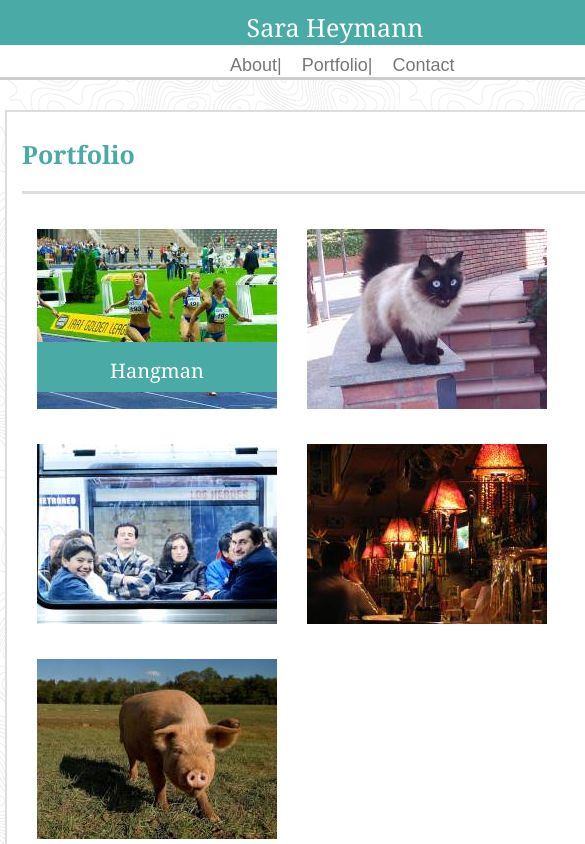
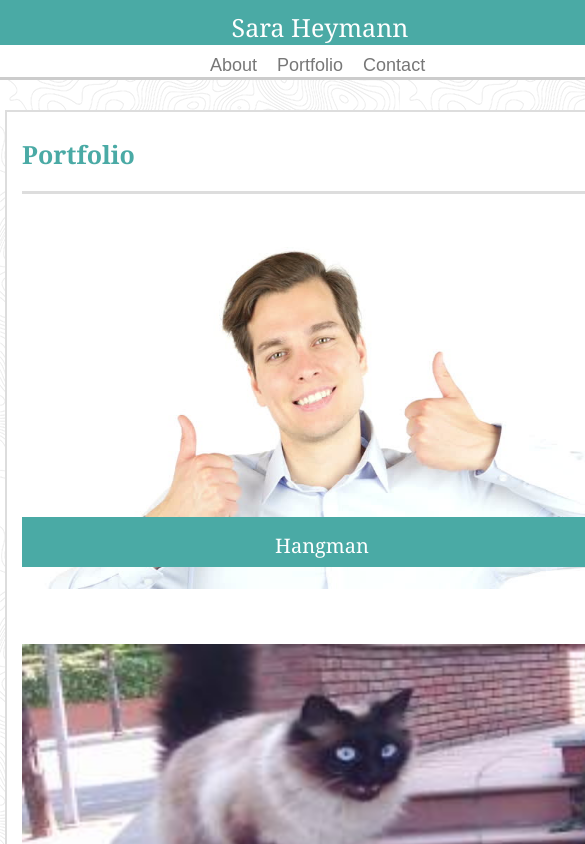
Before and after one commit to saraheymann/Responsive-Portfolio, a plain HTML site: page portfolio.html in a window 390 px wide. Shown: the top 844 px of the page, 585 px wide, since content can reach past the window. Drawn offline with Linux system fonts and the light colour scheme.

Commit message:
640 profile done

```diff
--- a/assets/css/styles.css
+++ b/assets/css/styles.css
@@ -130,6 +130,8 @@ table{
 	margin-left: 30px;
 	margin-top: 25px;
 	position: relative;
+	height: 180px;
+	width: 240px;
 }
 .leftLabel{
 	float: left;
@@ -214,9 +216,9 @@ footer{
 	margin-top: 807px;
 }
 
-@media (max-width: 670px) {
+@media (max-width: 640px) {
 	.yourName{
-		width: 670px;
+		width: 640px;
 		height: 45px;
 		margin: 0px;
 		font: 25px Georgia, Times, Times New Roman, serif;
@@ -224,14 +226,14 @@ footer{
 	}
 	header{
 		height:80px;
-		width: 670px;
+		width: 640px;
 		position: static;
 
 	}
 	table {
 		width: 100px;
 		margin-top: 35px;
-		margin-left: 210px;
+		margin-left: 190px;
 		padding-bottom: 0px
 		font: 15px 'Arial','Helvetica Neue', Helvetica, sans-serif;
 		word-spacing: 30px;
@@ -239,13 +241,13 @@ footer{
 		border-spacing: 20px;
 	}
 	.contentBox{
-		width: 660px;
+		width: 630px;
 		height: 530px;
 		margin-left: 5px;
 		margin-top: 30px;
 	}
 	.contentHeader{
-		width: 630px;
+		width: 600px;
 		height: 82px;
 		font-size: 25px;
 		margin-left: 15px;
@@ -257,7 +259,7 @@ footer{
 		margin-left: 15px;
 		margin-right: 15px;
 		height: 372px;
-		width: 630px;
+		width: 600px;
 	}
 	.bio{
 		font: 20px, 'Arial','Helvetica Neue', Helvetica, sans-serif;
@@ -268,13 +270,13 @@ footer{
 		margin-bottom: 10px;
 	}
 	.sideBar{
-		width: 660px;
+		width: 630px;
 		height: 163px;
 		margin-top: 590px;
 		margin-left: 5px;
 	}
 	.connectHeader{
-		width: 630px;
+		width: 600px;
 		height: 57px;
 		border-bottom: solid 1px #dddddd;
 		font-weight: bold;
@@ -304,7 +306,7 @@ footer{
 		margin-top: 25px;
 	}
 	.nameForm{
-		width: 630px;
+		width: 600px;
 		height: 30px;
 		margin-left: 15px;
 		text-align: left;
@@ -330,22 +332,34 @@ footer{
 	.portfolioPictures{
 		clear: all;
 		float: left;
-		margin-left: 30px;
+		margin-left: 15px;
 		margin-top: 35px;
+		margin-bottom: 20px;
+		height: 360px;
+		width: 600px;
+	}
+	.leftLabel{
+		width: 600px;
+		margin-left: 15px;
+	}
+	.rightLabel{
+		width: 600px;
+		margin-left: 15px;
+	}
+	#hangman{
+		margin-top: 405px;
 	}
 	#rpgGame{
-		margin-left: 30px;
-		margin-top: 445px;
+		margin-top: 800px;
 	}
 	#trivia{
-		margin-top: 660px;
+		margin-top: 1195px;
 	}
 	#rutgersInfo{
-		margin-left: 30px;
-		margin-top: 875px;
+		margin-top: 1590px;
 	}
 	#rockPaper{
-		margin-top: 1090px;
+		margin-top: 1985px;
 	}
 	#sideBarResponsive{
 		margin-top: 800px;
--- a/portfolio.html
+++ b/portfolio.html
@@ -11,8 +11,8 @@
 		<section class="yourName">Sara Heymann</section>
 		<table>
 			<tr>
-			<th href="">About|</th>
-			<th href="">Portfolio|</th>
+			<th href="">About</th>
+			<th href="">Portfolio</th>
 			<th href="">Contact</th>
 			</tr>
 		</table>
@@ -20,8 +20,8 @@
 
 	<section class="contentBox", id="portfolioBox">
 		<h1 class="contentHeader">Portfolio</h1>
-		<img class="portfolioPictures", src="assets/images/race.jpg">
-			<h3 class="leftLabel">Hangman</h3>
+		<img class="portfolioPictures", src="assets/images/hangman.jpg">
+			<h3 class="leftLabel", id="hangman">Hangman</h3>
 		<img class="portfolioPictures", src="assets/images/cat.jpg">
 			<h3 class="rightLabel", id="rpgGame">RPG Game</h3>
 		<img class="portfolioPictures", src="assets/images/subway.jpg">
```
Also changed, not shown: assets/images/hangman.jpg (added), 1 other file. Lines whose indentation alone changed are shown as unchanged.
